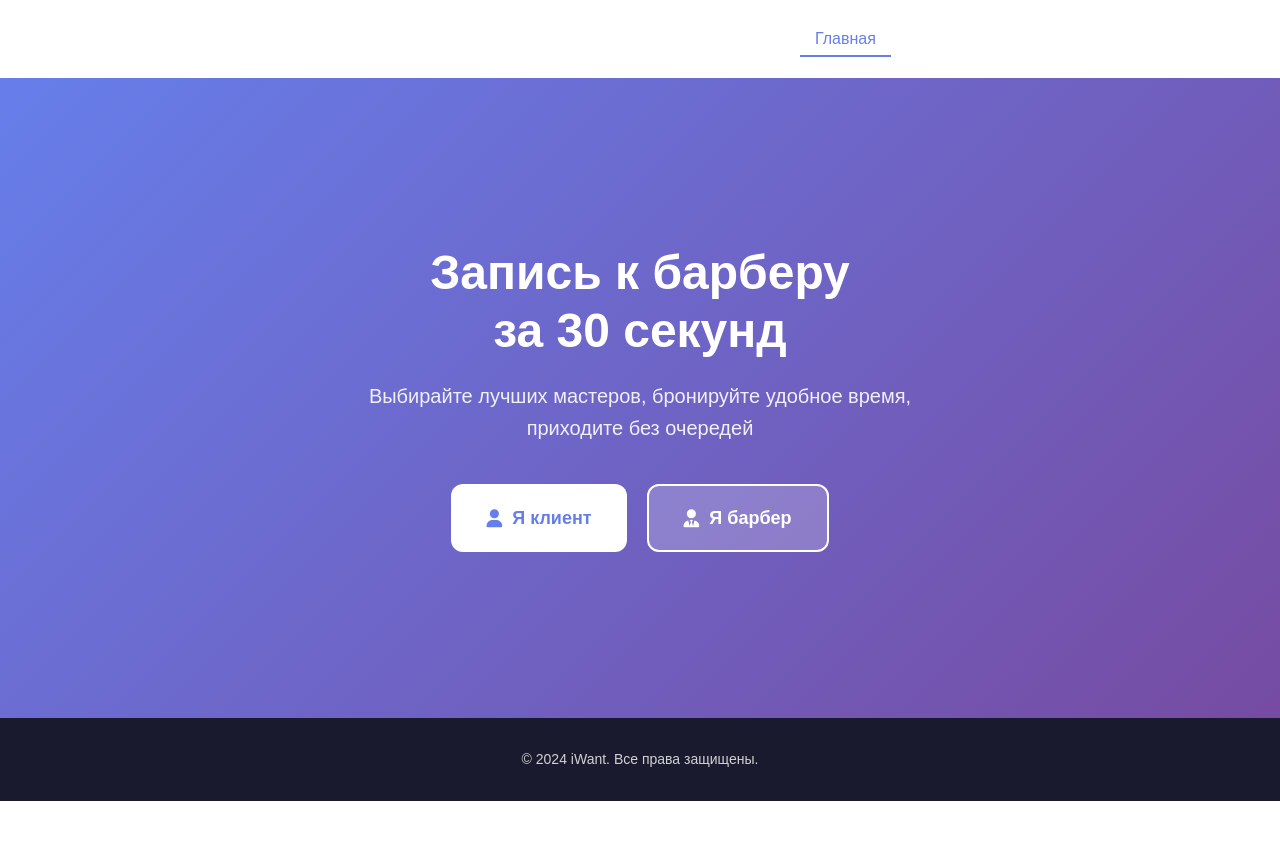
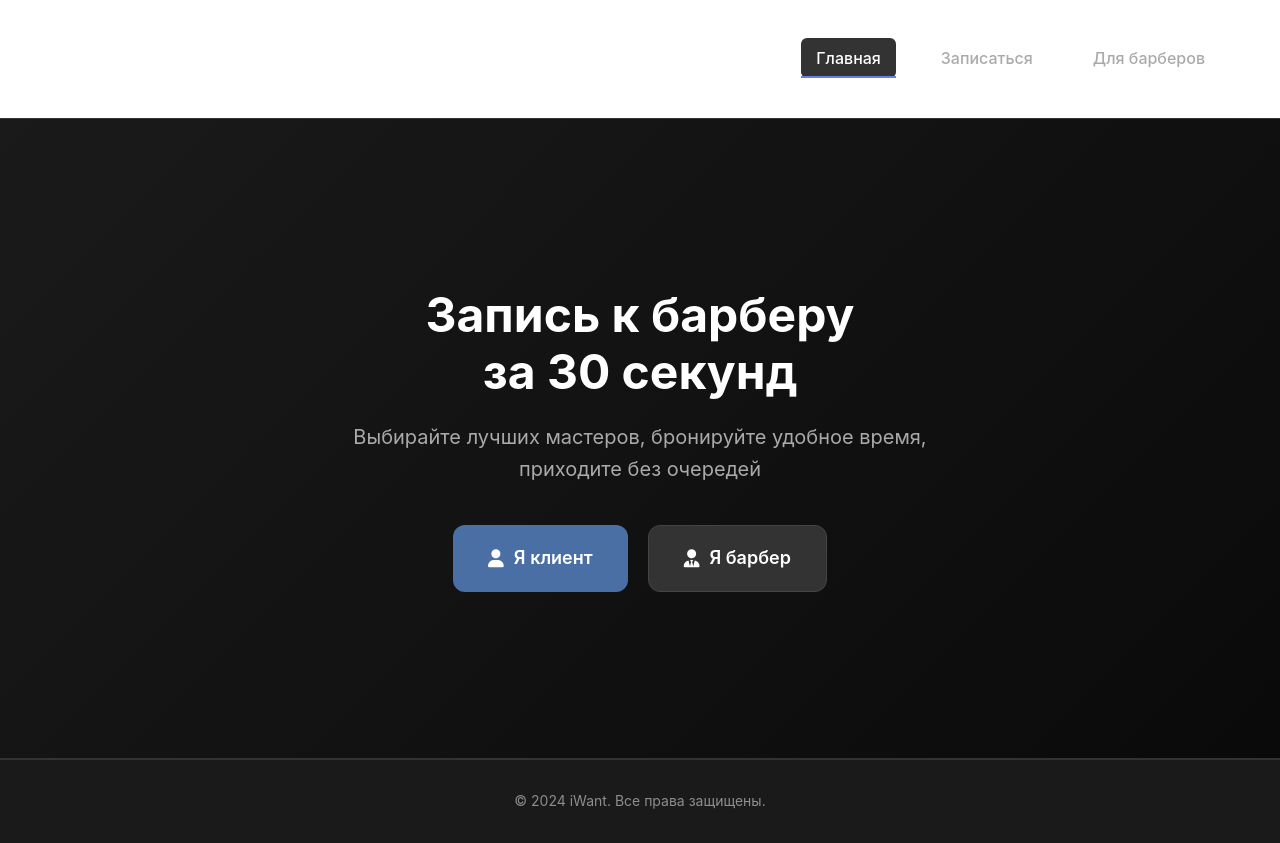
Before and after one commit to mirxonsh-hash/barber-booking, a Flask app: page / in a window 1280 px wide. Before the commit the page ends 801 px from the top, so only its background shows below. Run offline with Flask 3, Linux system fonts and the light colour scheme; some libraries are stand-ins or nearby versions.

Commit message:
Update index.html

```diff
--- a/templates/index.html
+++ b/templates/index.html
@@ -7,28 +7,89 @@
     <link rel="stylesheet" href="css/common.css">
     <link rel="stylesheet" href="https://cdnjs.cloudflare.com/ajax/libs/font-awesome/6.0.0/css/all.min.css">
     <style>
+        * {
+            margin: 0;
+            padding: 0;
+            box-sizing: border-box;
+        }
+
+        body {
+            background-color: #0a0a0a;
+            color: #fff;
+            font-family: -apple-system, BlinkMacSystemFont, 'Segoe UI', Roboto, sans-serif;
+            min-height: 100vh;
+        }
+
+        .header {
+            background: #1a1a1a;
+            padding: 20px 0;
+            border-bottom: 1px solid #333;
+        }
+
+        .container {
+            max-width: 1200px;
+            margin: 0 auto;
+            padding: 0 20px;
+        }
+
+        .navbar {
+            display: flex;
+            justify-content: space-between;
+            align-items: center;
+        }
+
+        .logo {
+            font-size: 24px;
+            font-weight: bold;
+            color: #fff;
+            text-decoration: none;
+            display: flex;
+            align-items: center;
+            gap: 10px;
+        }
+
+        .nav-links {
+            display: flex;
+            list-style: none;
+            gap: 30px;
+        }
+
+        .nav-link {
+            color: #aaa;
+            text-decoration: none;
+            padding: 10px 15px;
+            border-radius: 6px;
+            transition: all 0.3s;
+        }
+
+        .nav-link:hover, .nav-link.active {
+            background: #333;
+            color: #fff;
+        }
+
         .hero {
             min-height: 80vh;
             display: flex;
             align-items: center;
             justify-content: center;
             text-align: center;
-            background: linear-gradient(135deg, #667eea 0%, #764ba2 100%);
-            color: white;
+            background: linear-gradient(135deg, #1a1a1a 0%, #0a0a0a 100%);
             padding: 60px 20px;
+            border-bottom: 1px solid #333;
         }
 
         .hero h1 {
             font-size: 48px;
             margin-bottom: 20px;
             line-height: 1.2;
+            color: #fff;
         }
 
         .hero p {
             font-size: 20px;
             max-width: 600px;
             margin: 0 auto 40px;
-            opacity: 0.9;
+            color: #aaa;
         }
 
         .hero-buttons {
@@ -38,9 +99,7 @@
             flex-wrap: wrap;
         }
 
-        .btn-primary {
-            background: white;
-            color: #667eea;
+        .btn {
             padding: 18px 35px;
             font-size: 18px;
             border-radius: 12px;
@@ -49,59 +108,64 @@
             gap: 10px;
             text-decoration: none;
             transition: all 0.3s;
+            border: none;
+            cursor: pointer;
+            font-weight: 600;
+        }
+
+        .btn-primary {
+            background: #4a6fa5;
+            color: white;
         }
 
         .btn-secondary {
-            background: rgba(255, 255, 255, 0.2);
+            background: #333;
             color: white;
-            border: 2px solid white;
-            padding: 18px 35px;
-            font-size: 18px;
-            border-radius: 12px;
-            display: inline-flex;
-            align-items: center;
-            gap: 10px;
-            text-decoration: none;
-            transition: all 0.3s;
+            border: 1px solid #444;
         }
 
-        .btn-primary:hover, .btn-secondary:hover {
+        .btn-primary:hover {
+            background: #5a7fb5;
+            transform: translateY(-3px);
+            box-shadow: 0 10px 25px rgba(74, 111, 165, 0.3);
+        }
+
+        .btn-secondary:hover {
+            background: #444;
             transform: translateY(-3px);
             box-shadow: 0 10px 25px rgba(0,0,0,0.2);
         }
 
         .footer {
-            background: #1a1a2e;
-            color: white;
+            background: #1a1a1a;
+            color: #aaa;
             padding: 30px 0;
             text-align: center;
+            border-top: 1px solid #333;
         }
 
-        /* Стили для ссылок в header */
-        .nav-link {
-            color: white;
-            text-decoration: none;
-            padding: 10px 15px;
-            border-radius: 5px;
-            transition: background 0.3s;
-        }
+        @media (max-width: 768px) {
+            .hero h1 {
+                font-size: 36px;
+            }
 
-        .nav-link:hover, .nav-link.active {
-            background: rgba(255, 255, 255, 0.1);
-        }
+            .hero p {
+                font-size: 18px;
+            }
 
-        .logo {
-            color: white;
-            font-size: 24px;
-            font-weight: bold;
-            text-decoration: none;
-            display: flex;
-            align-items: center;
-            gap: 10px;
+            .nav-links {
+                gap: 10px;
+            }
+
+            .nav-link {
+                padding: 8px 12px;
+                font-size: 14px;
+            }
         }
     </style>
 </head>
 <body>
+    <!-- ОСТАЛЬНОЙ HTML КОД БЕЗ ИЗМЕНЕНИЙ -->
     <header class="header">
         <div class="container">
             <nav class="navbar">
```
